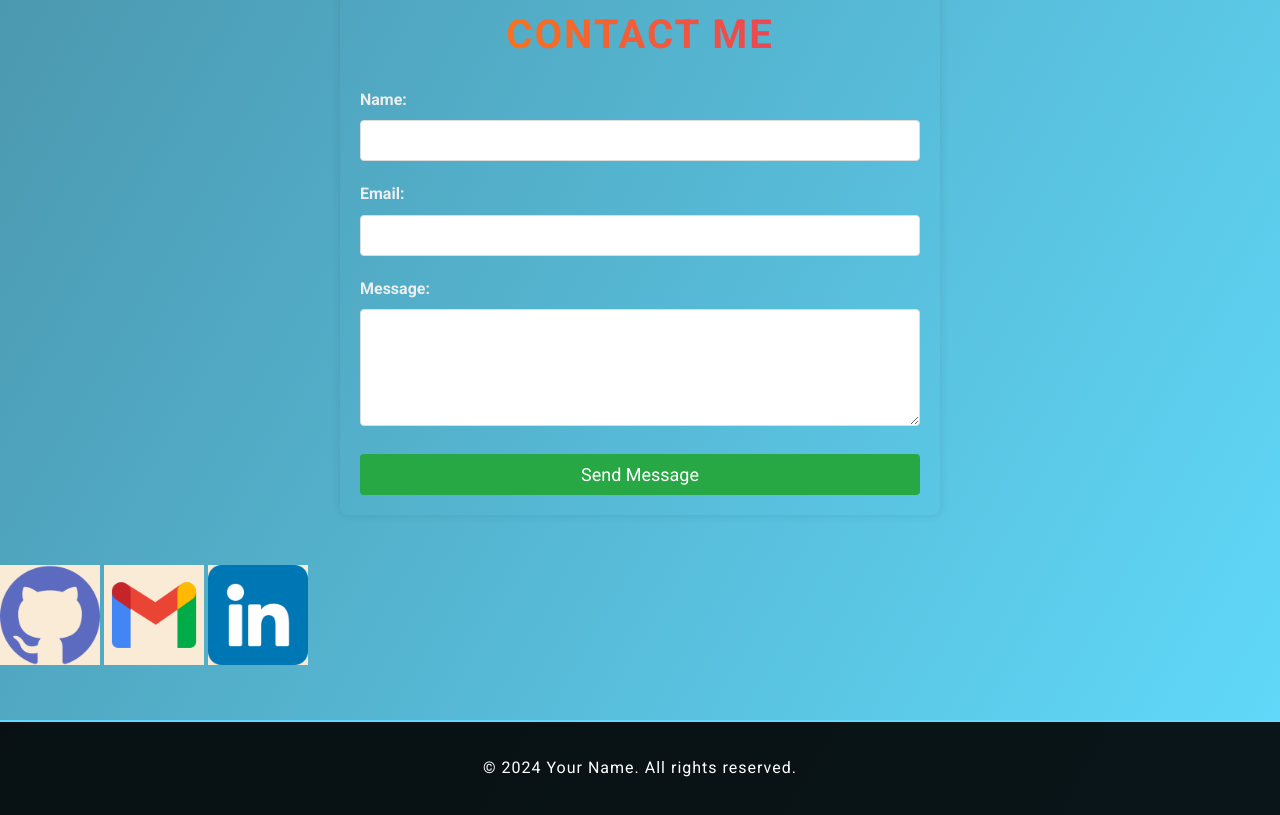
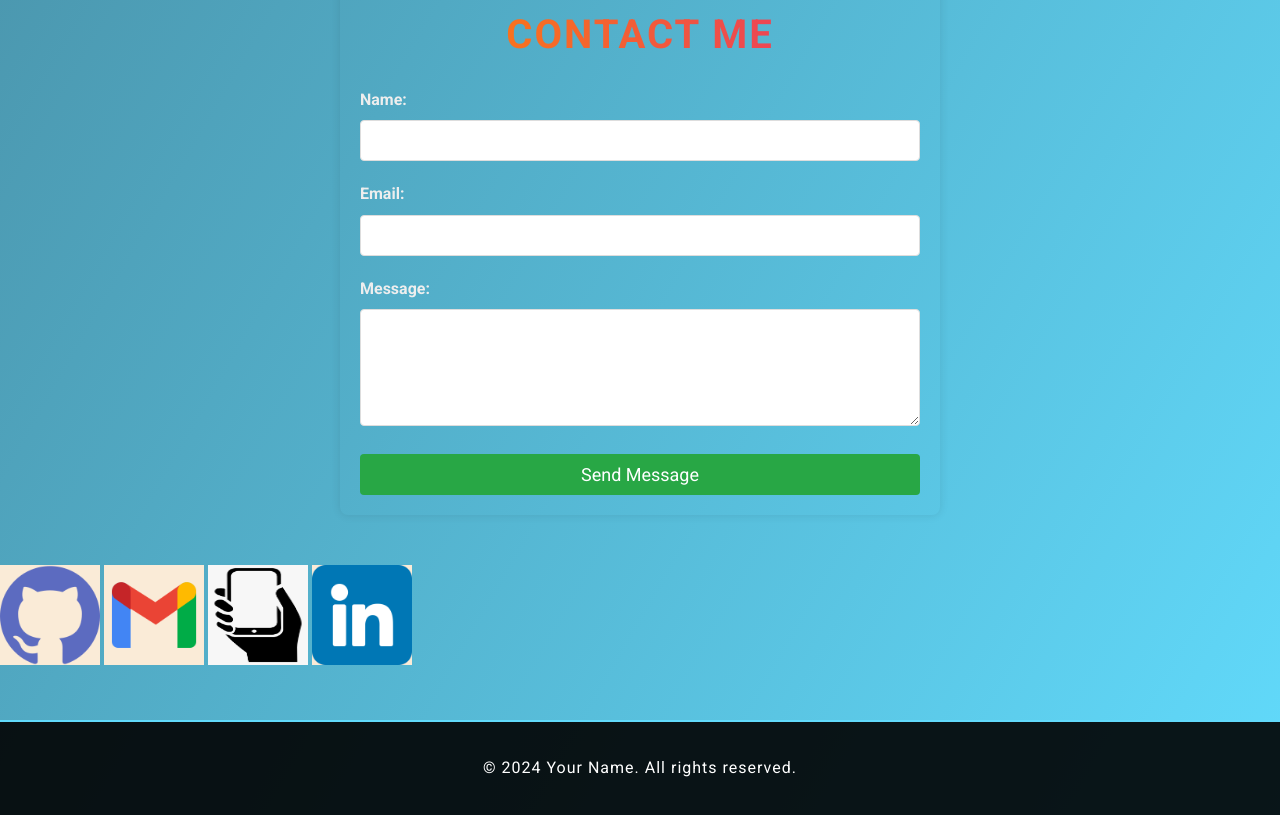
Before and after one commit to NikhilK06/portfolio, a plain HTML site: page index.html in a window 1280 px wide. Shown: the part 5004-5819 px from the top of the page. Drawn offline with Linux system fonts and the light colour scheme.

Commit message:
Updated Contact details

```diff
--- a/index.html
+++ b/index.html
@@ -221,6 +221,7 @@
     <div class="contact-icons">
         <a href="https://github.com/NikhilK06" target="_blank"><img src="githublogo.png" alt="GitHub"></a>
         <a href="mailto:nikhilkonda45@gmail.com"><img src="gmail logo.png" alt="Mail"></a>
+        <a href="tel:+917989306130"><img src="call-logo.png" alt="Mobile"></a>
         <a href="https://www.linkedin.com/in/nikhil-konda-6515551b5/"><img src="linkedin logo.png" alt="LinkedIn"></a>
     </div>
     <footer>
```
